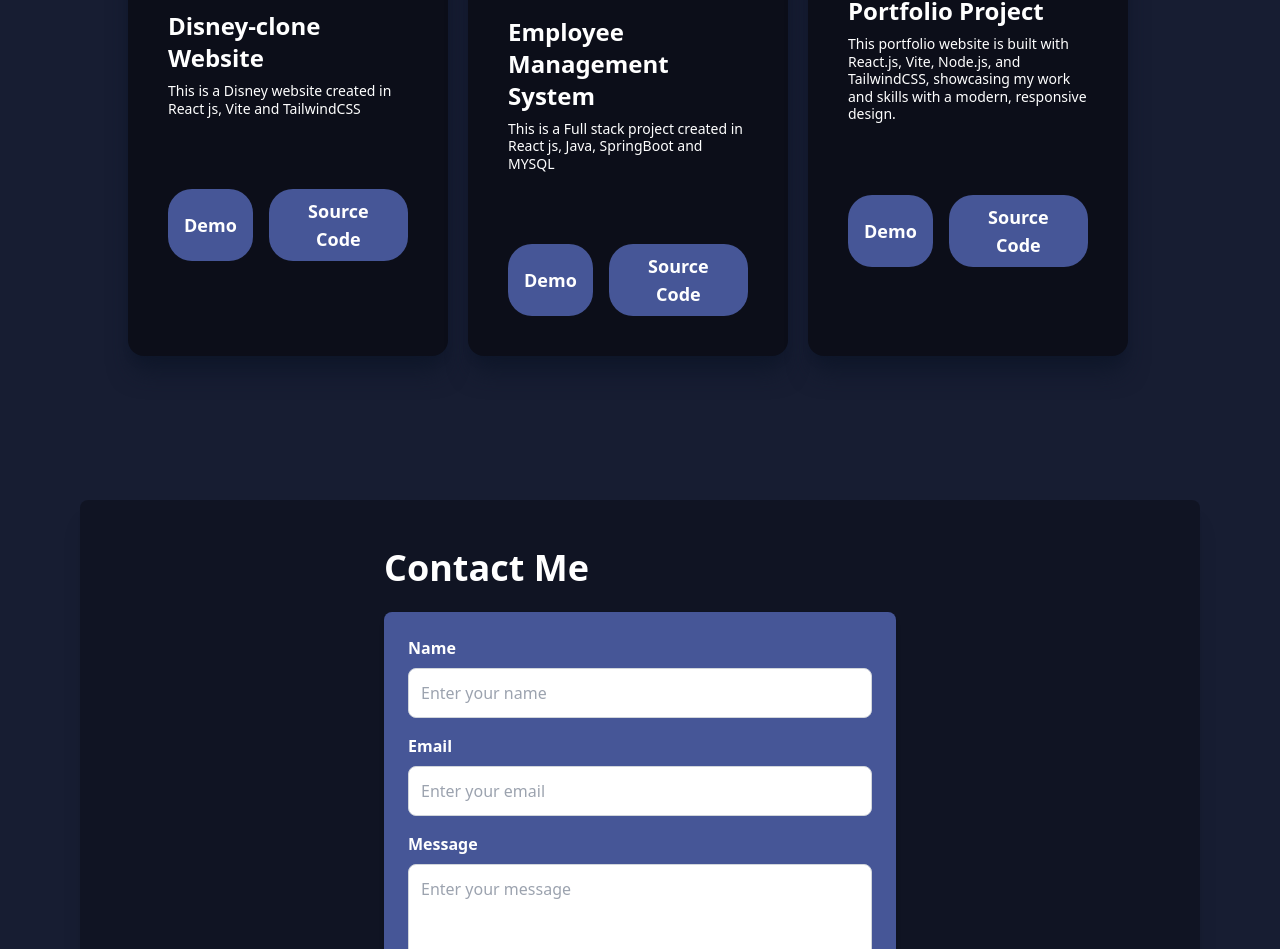
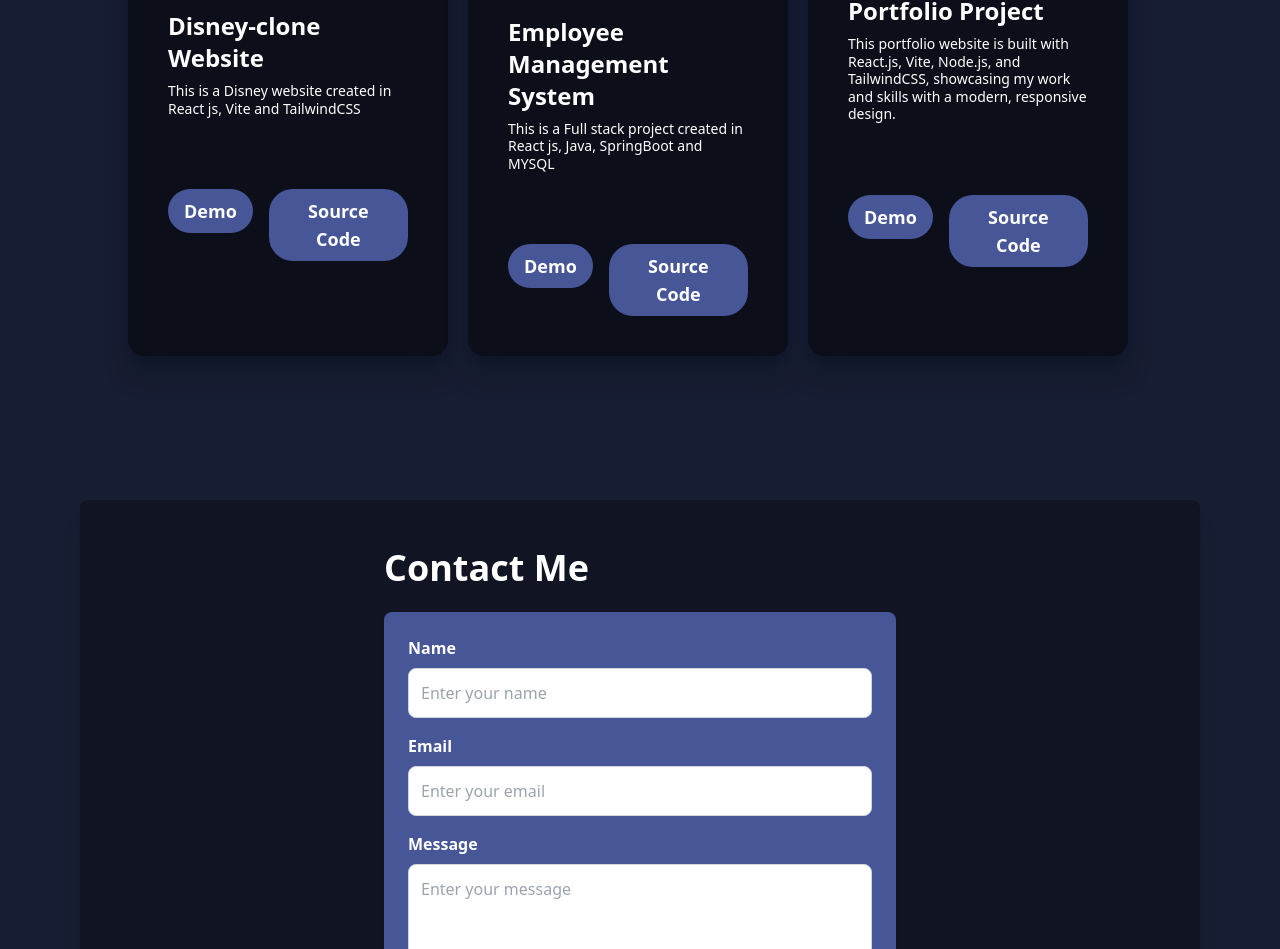
Before and after one commit to aadarsh2305/Portfolio, a React (Vite) app in the folder portfolio_react/: page / in a window 1280 px wide. Shown: the part 2335-3284 px from the top of the page. Built offline with nearby package versions, Linux system fonts and the light colour scheme.

Commit message:
updated the project links and demo

```diff
--- a/portfolio_react/src/components/Projects/ProjectCard.jsx
+++ b/portfolio_react/src/components/Projects/ProjectCard.jsx
@@ -1,7 +1,7 @@
 import React from "react";
 
 
-const ProjectCard = ({ title, main , ProjectLogo }) => {
+const ProjectCard = ({ title, main , ProjectLogo, DemoLink, SourceCode}) => {
   return (
     <div className="p-3 md:p-6 flex flex-col w-80 bg-[#0c0e19] shadow-xl shadow-slate-900 rounded-2xl">
       <img className="p-4" src={ProjectLogo} alt="" />
@@ -10,12 +10,16 @@ const ProjectCard = ({ title, main , ProjectLogo }) => {
       </h3>
       <p className="px-4 text-sm md:text-md leading-tight py-2">{main}</p>
       <div className="mt-2 p-2 md:p-4 flex gap-2 md:gap-4">
+        <a href={DemoLink} target="_blank">
         <button className="md:mt-10 text-white py-2 px-3 text-sm md:text-lg md:py-2 md:px-4 hover:opacity-85 duration-300 hover:scale-105 font-semibold rounded-3xl bg-[#465697]">
           Demo
         </button>
+        </a>
+        <a href={SourceCode} target="_blank">
         <button className="md:mt-10 text-white py-2 px-3 text-sm md:text-lg md:py-2 md:px-4 hover:opacity-85 duration-300 hover:scale-105 font-semibold rounded-3xl bg-[#465697]">
           Source Code
         </button>
+        </a>
       </div>
     </div>
   );
--- a/portfolio_react/src/components/Projects/Projects.jsx
+++ b/portfolio_react/src/components/Projects/Projects.jsx
@@ -13,16 +13,22 @@ const Projects = () => {
           title="Disney-clone Website"
           main="This is a Disney website created in React js, Vite and TailwindCSS"
           ProjectLogo={disneyLogo}
+          DemoLink="https://disney-clone-addy.vercel.app/"
+          SourceCode="https://github.com/aadarsh2305/Disney-clone"
         />
         <ProjectCard
           title="Employee Management System"
           main="This is a Full stack project created in React js, Java, SpringBoot and MYSQL"
           ProjectLogo={employeeLogo}
+          DemoLink=""
+          SourceCode="https://github.com/aadarsh2305/Employee-management-system"
         />
         <ProjectCard
           title="Portfolio Project"
           main="This portfolio website is built with React.js, Vite, Node.js, and TailwindCSS, showcasing my work and skills with a modern, responsive design."
           ProjectLogo={portfolio}
+          DemoLink="https://aadarsh-folio.vercel.app/"
+          SourceCode="https://github.com/aadarsh2305/Portfolio"
         />
       </div>
     </div>
```
